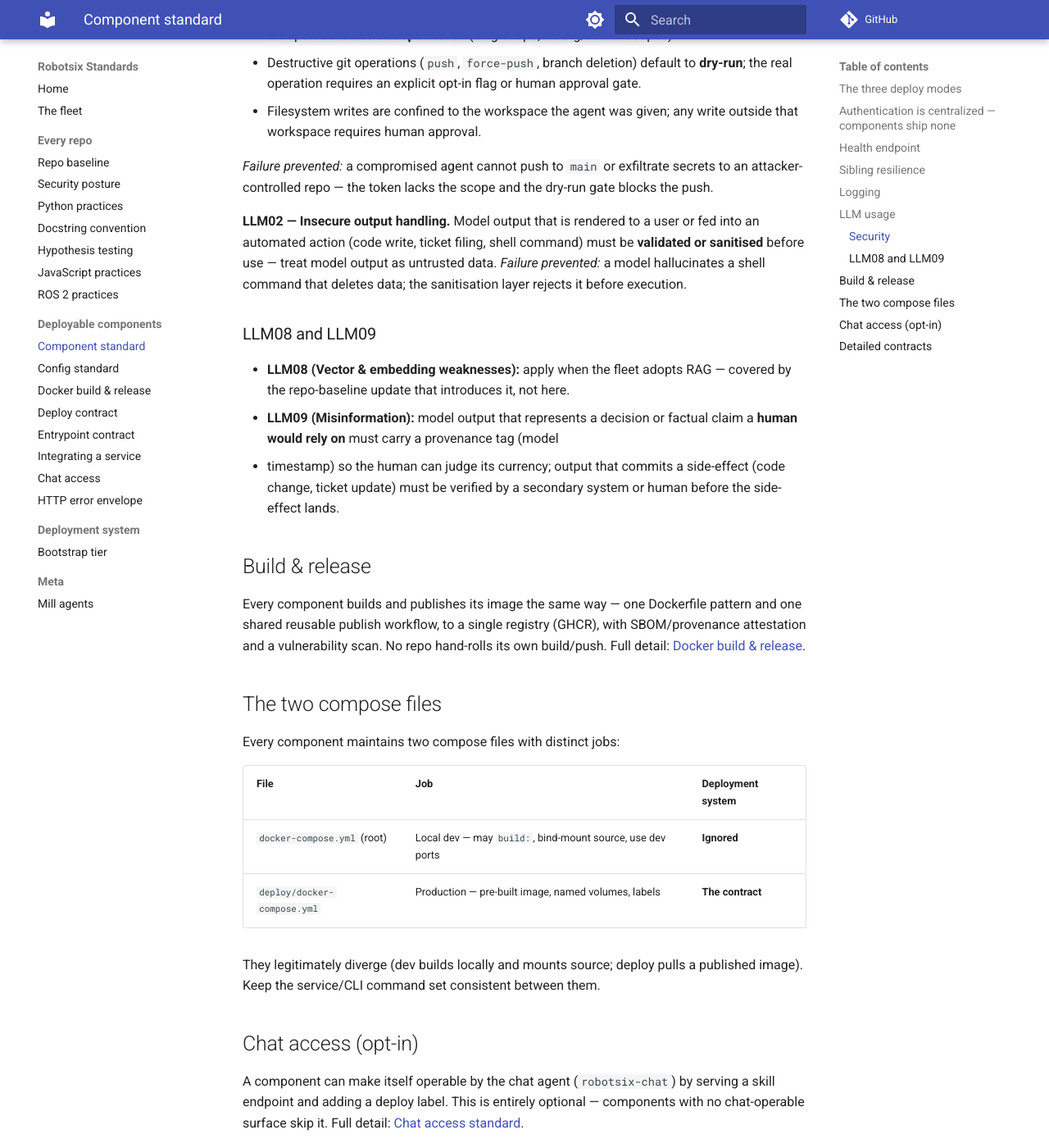
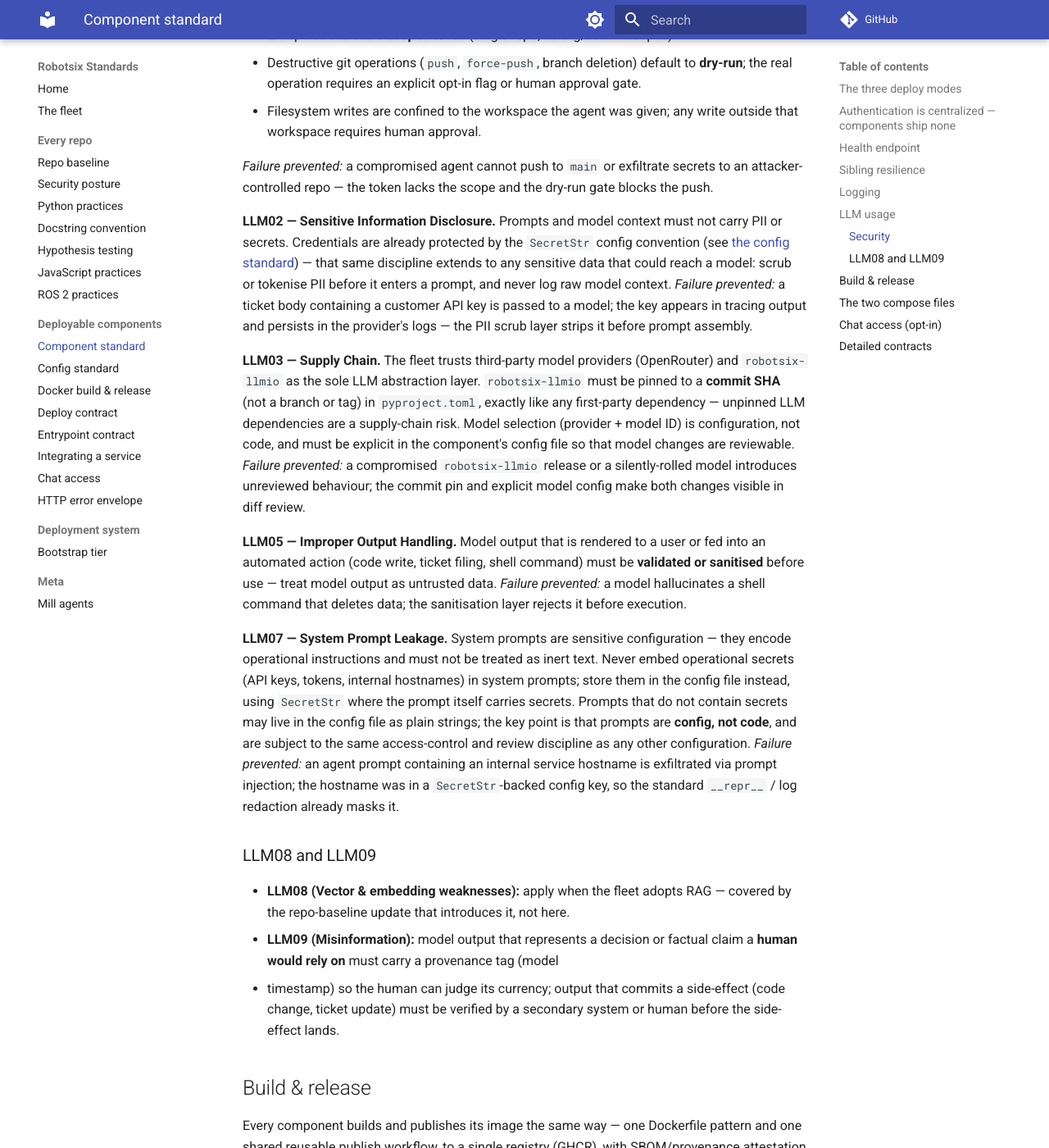
Before and after one commit to damien-robotsix/robotsix-standards, an MkDocs documentation site: the page built from docs/component-standard.md, in a window 1280 px wide and 1400 px high, scrolled down 3940 px. Shown: the whole window at 82% size. Built offline with MkDocs 1.6.1 and Material for MkDocs 9.7.7, drawn with Linux system fonts in a browser that asks for light colours; comment, search, counter and statistics services are not loaded.

Commit message:
mill: component-standard.md: update OWASP LLM Top 10 numbering to v2.0 and address new entries (20260719T224559Z-component-standard-md-update-owasp-llm-t-e608) (#76)
Co-authored-by: robotsix-mill <mill@robotsix.local>

```diff
--- a/docs/component-standard.md
+++ b/docs/component-standard.md
@@ -176,11 +176,43 @@ must operate under a **least-privilege** model:
 secrets to an attacker-controlled repo — the token lacks the scope and the
 dry-run gate blocks the push.
 
-**LLM02 — Insecure output handling.** Model output that is rendered to a
+**LLM02 — Sensitive Information Disclosure.** Prompts and model context must
+not carry PII or secrets.  Credentials are already protected by the
+`SecretStr` config convention (see [the config standard](config-standard.md))
+— that same discipline extends to any sensitive data that could reach a
+model: scrub or tokenise PII before it enters a prompt, and never log raw
+model context.  *Failure prevented:* a ticket body containing a customer API
+key is passed to a model; the key appears in tracing output and persists in
+the provider's logs — the PII scrub layer strips it before prompt assembly.
+
+**LLM03 — Supply Chain.** The fleet trusts third-party model providers
+(OpenRouter) and `robotsix-llmio` as the sole LLM abstraction layer.
+`robotsix-llmio` must be pinned to a **commit SHA** (not a branch or tag) in
+`pyproject.toml`, exactly like any first-party dependency — unpinned LLM
+dependencies are a supply-chain risk.  Model selection (provider + model ID)
+is configuration, not code, and must be explicit in the component's config
+file so that model changes are reviewable.  *Failure prevented:* a
+compromised `robotsix-llmio` release or a silently-rolled model introduces
+unreviewed behaviour; the commit pin and explicit model config make both
+changes visible in diff review.
+
+**LLM05 — Improper Output Handling.** Model output that is rendered to a
 user or fed into an automated action (code write, ticket filing, shell
 command) must be **validated or sanitised** before use — treat model output
 as untrusted data.  *Failure prevented:* a model hallucinates a shell command
 that deletes data; the sanitisation layer rejects it before execution.
+
+**LLM07 — System Prompt Leakage.** System prompts are sensitive configuration
+— they encode operational instructions and must not be treated as inert text.
+Never embed operational secrets (API keys, tokens, internal hostnames) in
+system prompts; store them in the config file instead, using `SecretStr`
+where the prompt itself carries secrets.  Prompts that do not contain secrets
+may live in the config file as plain strings; the key point is that prompts
+are **config, not code**, and are subject to the same access-control and
+review discipline as any other configuration.  *Failure prevented:* an agent
+prompt containing an internal service hostname is exfiltrated via prompt
+injection; the hostname was in a `SecretStr`-backed config key, so the
+standard `__repr__` / log redaction already masks it.
 
 ### LLM08 and LLM09
 
```
Also changed, not shown: CHANGELOG.md (+1 -0 lines), changelog.d/20260719T224559Z-component-standard-md-update-owasp-llm-t-e608.misc.md (added, +1 -0 lines).
